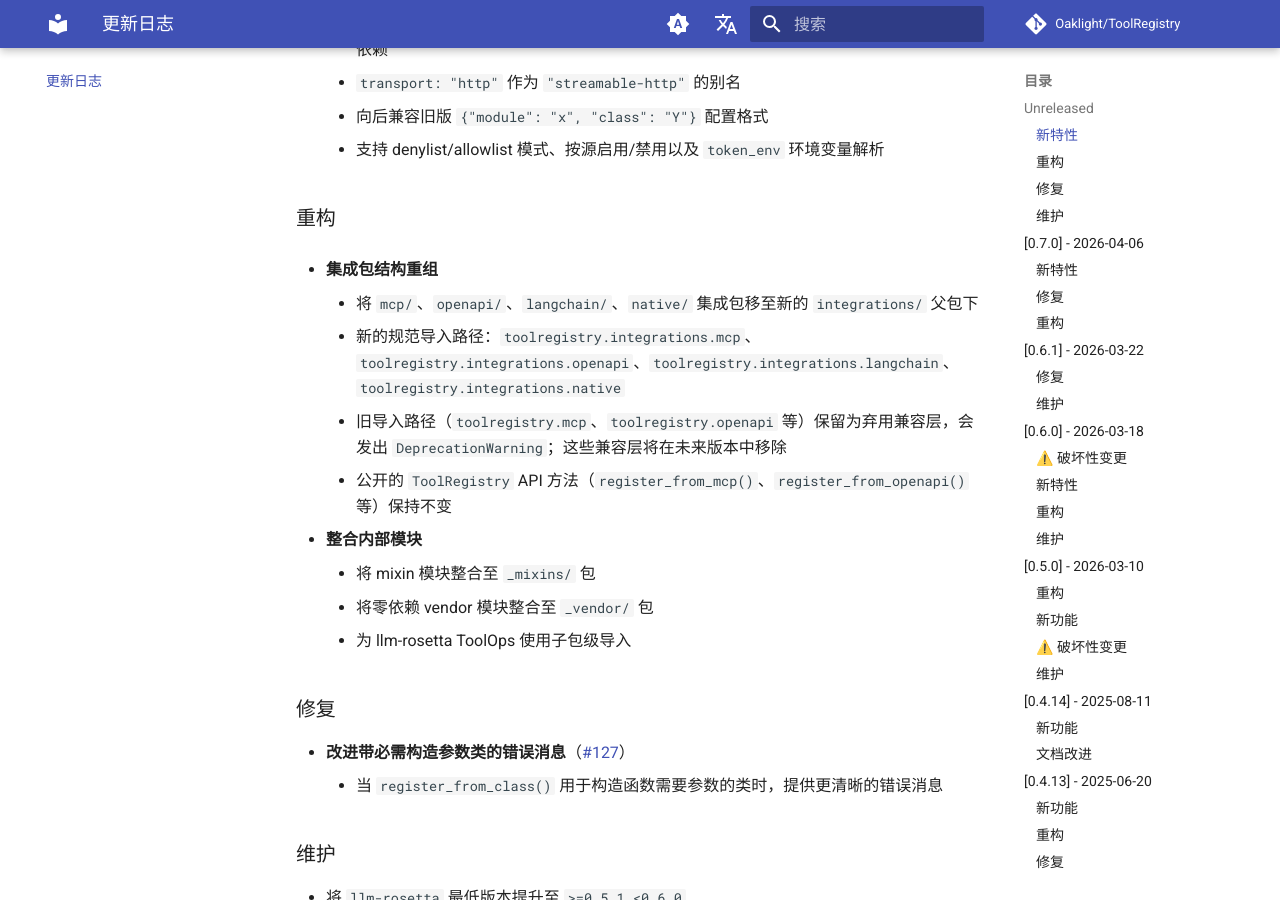
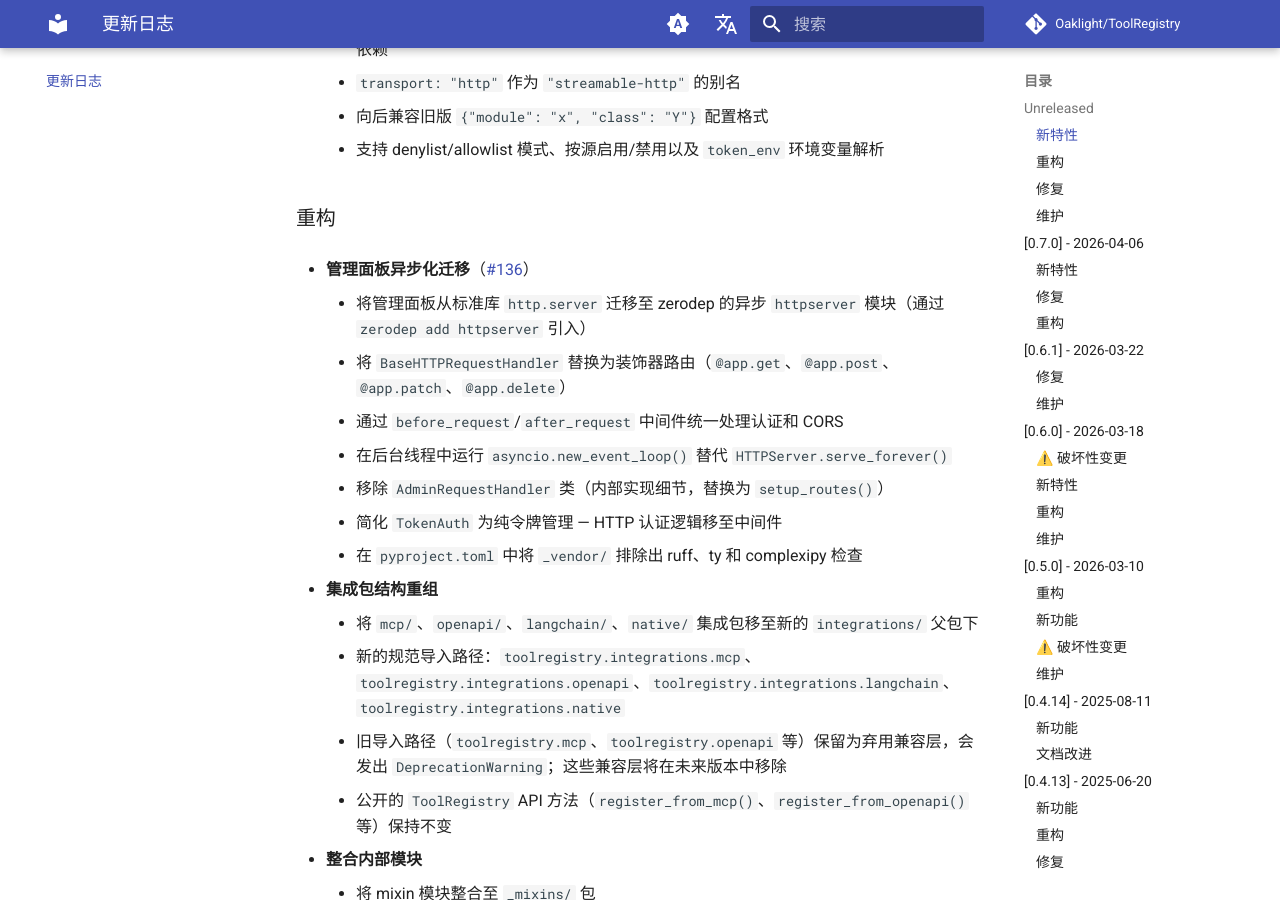
Before and after one commit to Oaklight/ToolRegistry, an MkDocs documentation site: the page built from docs/changelog.md, in a window 1280 px wide and 900 px high, scrolled down 1323 px. Built offline with MkDocs 1.6.1 and Material for MkDocs 9.7.7, drawn with Linux system fonts in a browser that asks for light colours; comment, search, counter and statistics services are not loaded.

Commit message:
docs: 更新 changelog 和管理面板概览以反映异步化迁移 (#136)

```diff
--- a/docs/changelog.md
+++ b/docs/changelog.md
@@ -43,6 +43,15 @@ author: Oaklight
     - 支持 denylist/allowlist 模式、按源启用/禁用以及 `token_env` 环境变量解析
 
 ### 重构
+
+- **管理面板异步化迁移**（[#136](../../pull/136)）
+    - 将管理面板从标准库 `http.server` 迁移至 zerodep 的异步 `httpserver` 模块（通过 `zerodep add httpserver` 引入）
+    - 将 `BaseHTTPRequestHandler` 替换为装饰器路由（`@app.get`、`@app.post`、`@app.patch`、`@app.delete`）
+    - 通过 `before_request`/`after_request` 中间件统一处理认证和 CORS
+    - 在后台线程中运行 `asyncio.new_event_loop()` 替代 `HTTPServer.serve_forever()`
+    - 移除 `AdminRequestHandler` 类（内部实现细节，替换为 `setup_routes()`）
+    - 简化 `TokenAuth` 为纯令牌管理 — HTTP 认证逻辑移至中间件
+    - 在 `pyproject.toml` 中将 `_vendor/` 排除出 ruff、ty 和 complexipy 检查
 
 - **集成包结构重组**
     - 将 `mcp/`、`openapi/`、`langchain/`、`native/` 集成包移至新的 `integrations/` 父包下
```
Also changed, not shown: docs/admin/index.md (+1 -1 lines).
